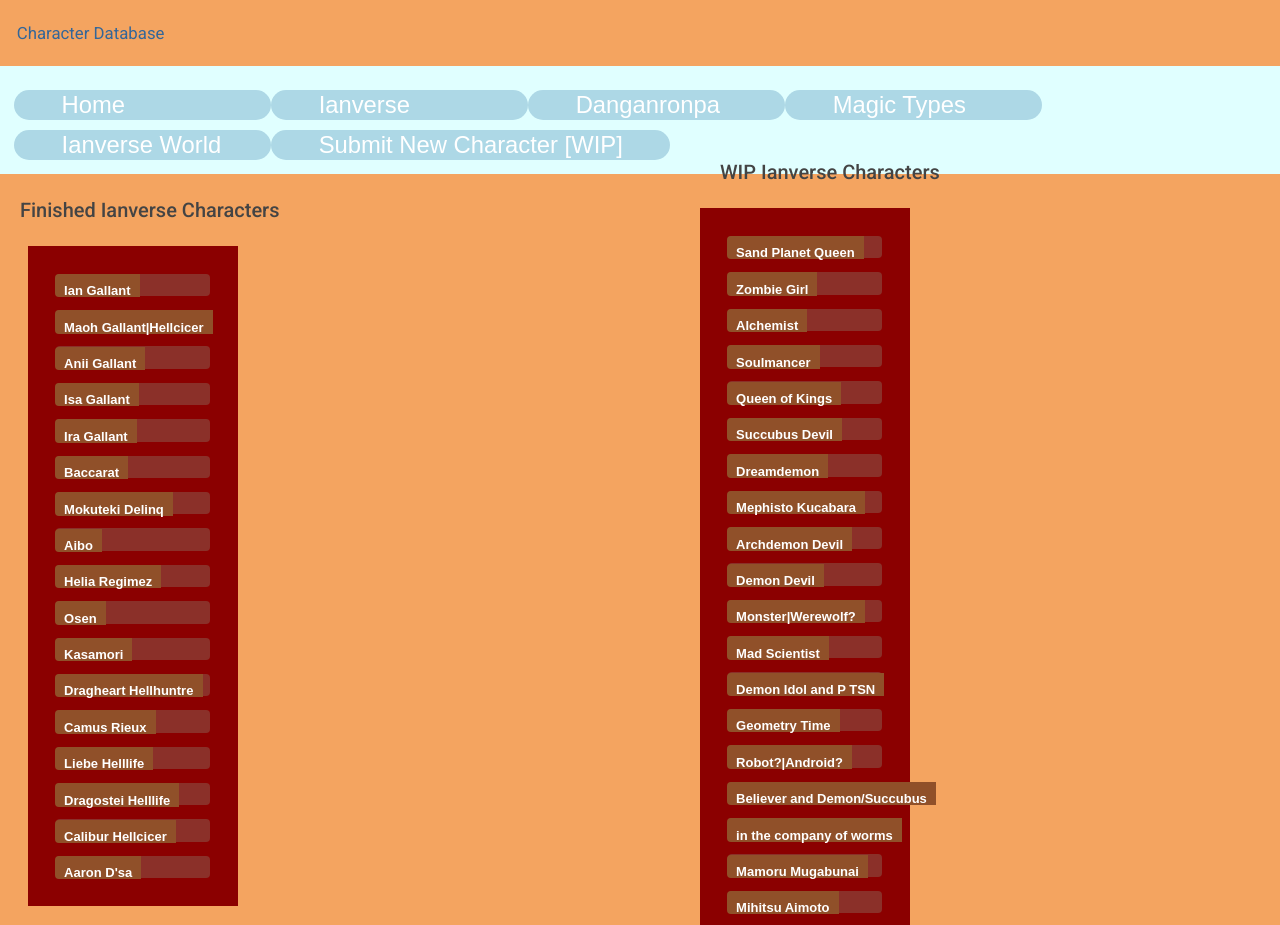
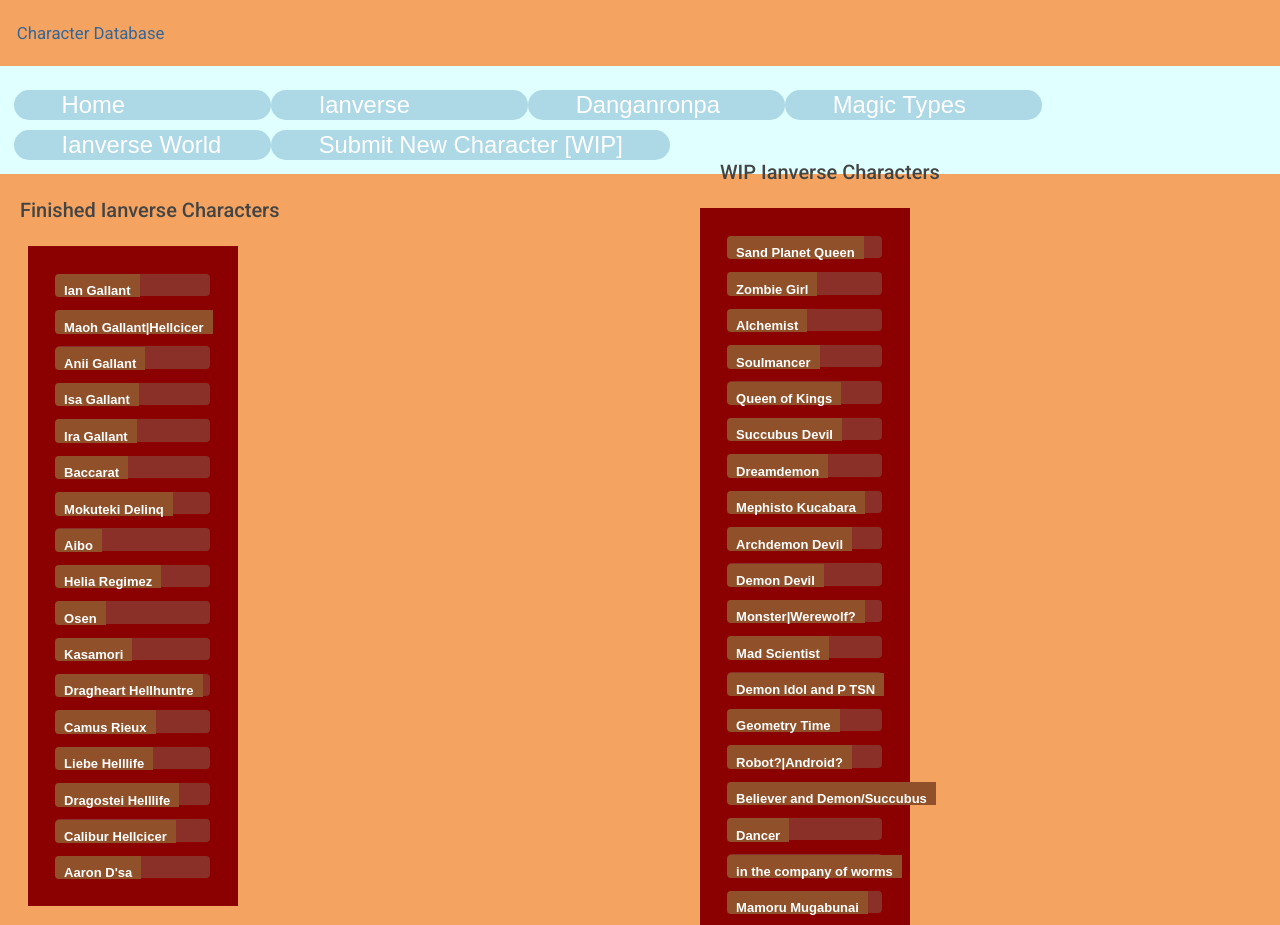
Before and after one commit to robinhood007-ger/CharacterDatabase, an Angular app: page /Ianverse in a window 1280 px wide. Shown: the top 925 px of the page. Built offline with nearby package versions, Linux system fonts and the light colour scheme.

Commit message:
New Character added

```diff
--- a/src/app/Hardcode/IanVerseWIP.ts
+++ b/src/app/Hardcode/IanVerseWIP.ts
@@ -153,6 +153,15 @@ export const HEROES_WIP: Hero[] = [
     Faceclaim: '',
   },
   {
+    name: 'Dancer',
+    traits: 'tba',
+    Abilities: 'Using psychic magic to make people literally dance and not able to fight back.',
+    Backstory: 'tba',
+    magicTypes: 'N/A',
+    SongInspired: 'Danko Jones - Dance,Dance,Dance',
+    Faceclaim: '',
+  },
+  {
     name: 'in the company of worms',
     traits: `Seemingly friendly and caring, however rotten and jealous of other people instead, killing those who aren't happy with their life despite not a being that bad, maybe even tries beforehand to help them out of their issues`,
     Abilities: 'tba',
```
